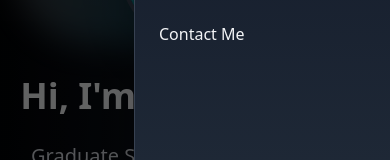
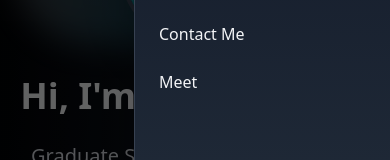
Before and after one commit to MattMW04/Matt-Wilcox-Portfolio-Site, a Next.js app: page / in a window 390 px wide. Both pictures are taken after a click on the button 354 px from the left and 36 px from the top of the page. Shown: the part 234-394 px from the top of the page. Built offline with nearby package versions, Linux system fonts and the light colour scheme.

Commit message:
Further header updates

```diff
--- a/app/components/header.tsx
+++ b/app/components/header.tsx
@@ -137,6 +137,13 @@ export default function Header() {
                         >
                             Contact Me
                         </Link>
+                        <Link
+                            href="/meet"
+                            className="text-gray-100 hover:text-blue-300 transition-colors duration-300"
+                            onClick={() => setSidebarOpen(false)}
+                        >
+                            Meet
+                        </Link>
                     </nav>
                 </div>
             </div>
```
